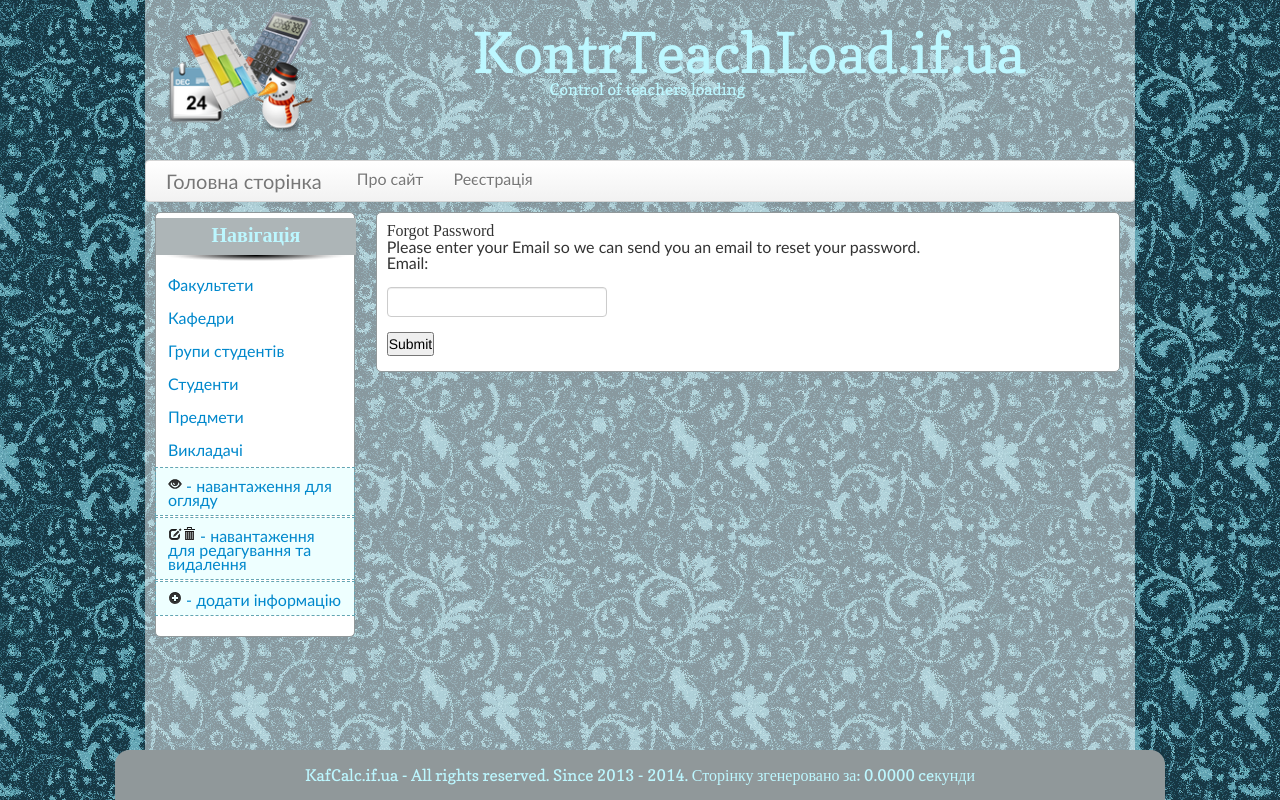
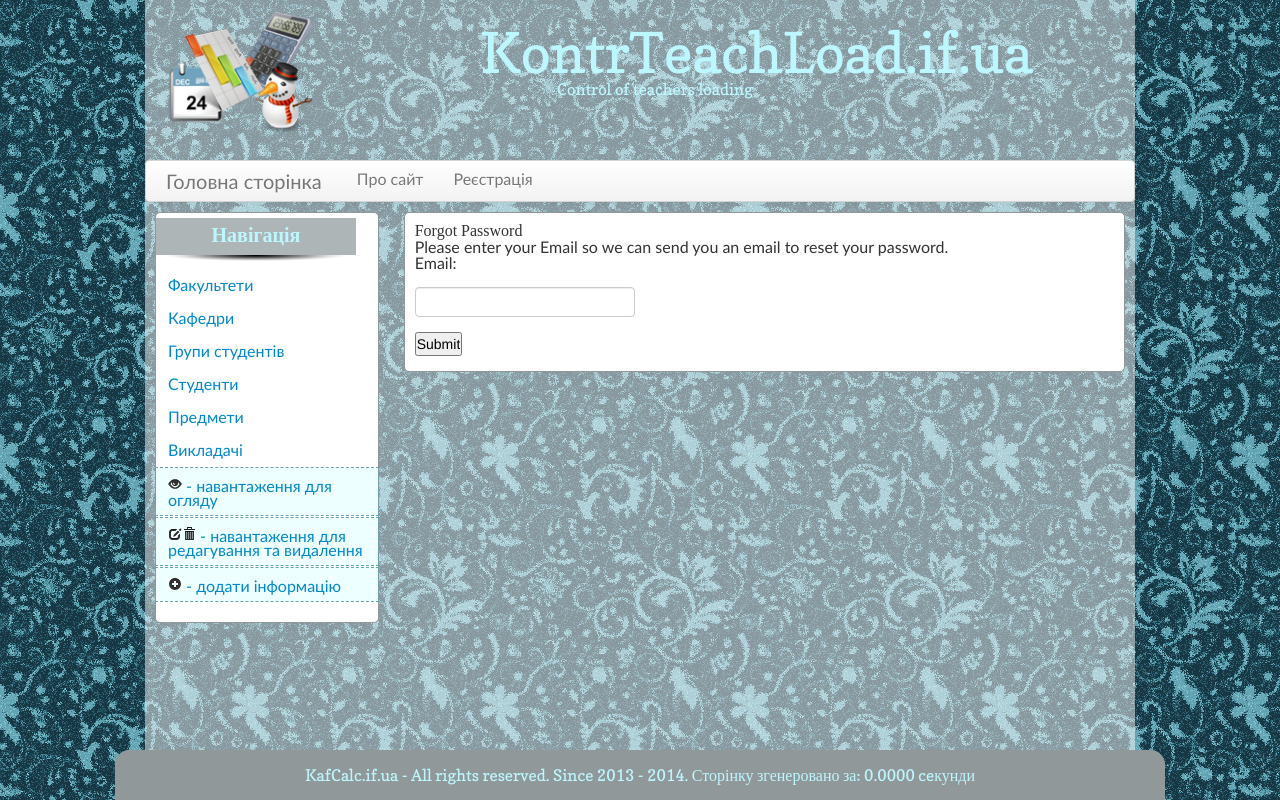
Before and after one commit to kluf/specialist, a CodeIgniter app: page /index.php/auth/forgot_password in a window 1280 px wide. Run offline with CodeIgniter, Linux system fonts and the light colour scheme; data that the repository does not hold is empty; some libraries are stand-ins or nearby versions.

Commit message:
style and some pages layouts changes.

```diff
--- a/www/application/views/main_view.php
+++ b/www/application/views/main_view.php
@@ -4,6 +4,8 @@
         <title><?=$title?></title>
         <meta http-equiv="Content-Type" content="text/html; charset=UTF-8">
         <link href="/css/mystyle.css" rel="stylesheet" media="screen">
+        <meta name="viewport" content="width=device-width, initial-scale=1.0">
+        <link href="assets/css/bootstrap-responsive.css" rel="stylesheet">
         <script src="http://ajax.googleapis.com/ajax/libs/jquery/1.9.1/jquery.min.js"></script>
         <script src="http://code.jquery.com/ui/1.10.3/jquery-ui.js"></script>
         <script src="/js/bootstrap.min.js"></script>
@@ -19,12 +21,10 @@
         <script src="/js/script.js"></script>
     </head>
     <body>
-
         <div id="containerMy">
             <!-- шапка сайту -->
         <?php $this->load->view('/parts/header');?>
         <?php $this->load->view('/parts/content');?>
-
         </div>
         <?php $this->load->view('/parts/footer');?>
     </body>
--- a/www/application/views/parts/content.php
+++ b/www/application/views/parts/content.php
@@ -1,7 +1,7 @@
 <div class="container-fluid">
     <div class="row-fluid">
         <!--Sidebar content-->
-        <div class="span2">
+        <div class="span3">
             <div class="left_menu_img"><p class="menu_site">Навігація</p></div>
             <ul id="accordion" class="menu nav nav-pills nav-stacked">
                 <li><a href="<?=base_url().'faculty_controller/';?>">Факультети</a></li>
@@ -41,8 +41,17 @@
         </div>
 
  <!--Body content-->
-        <div class="span10">
-            <?php $this->load->view($view, $content = 0); ?>
+        <div class="span9">
+            <div class="row-fluid">
+                <?php $this->load->view($view, $content = 0); ?>
+            </div>
+            <div class="row-fluid">
+                <?php
+                if (isset($pages)) {
+                    echo $pages;
+                }
+                ?>
+            </div>
         </div>
     </div>
 </div>
--- a/www/application/views/parts/footer.php
+++ b/www/application/views/parts/footer.php
@@ -1 +1 @@
-<div id="footer"><h5>KafCalc.if.ua - All rights reserved. Since 2013 - <?=date('Y');?>. Сторінку згенеровано за: <?php $this->benchmark->mark('end'); echo $this->benchmark->elapsed_time('start','end')." ceкунди";?></h5><b class="left_corner"></b><b class="right_corner"></b></div>
+<div id="footer" class="row-fluid"><h5>KafCalc.if.ua - All rights reserved. Since 2013 - <?=date('Y');?>. Сторінку згенеровано за: <?php $this->benchmark->mark('end'); echo $this->benchmark->elapsed_time('start','end')." ceкунди";?></h5><b class="left_corner"></b><b class="right_corner"></b></div>
--- a/www/application/views/parts/header.php
+++ b/www/application/views/parts/header.php
@@ -1,10 +1,10 @@
-<div id="header">
+<div id="header" class="row-fluid">
     <div id="logo"><a href="/"><img src="/img/summer_1.png" alt="Cafedra IFNTUNG"></a></div>
     <div id="logoTitle"><h1>KontrTeachLoad.if.ua</h1><h4>Control of teachers loading</h4></div>
 </div>
 <?php $this->benchmark->mark('start'); ?>
 <!-- Меню під шапкою -->
-<div id="centerMenu" class="navbar">
+<div id="centerMenu" class="navbar row-fluid">
     <div class="navbar-inner">
         <a class="brand" href="/">Головна сторінка</a>
         <ul class="nav">
--- a/www/css/mystyle.css
+++ b/www/css/mystyle.css
@@ -63,9 +63,6 @@ form.add_smth input,form.add_smth select{
 form.add_smth input[type='checkbox']{
     margin: -45px 10px 5px 280px;
 }
-.thumbnail.wide img{
-    float: right;
-}
 .forDelUpd{
     margin-top: 10px;
 }
@@ -104,9 +101,7 @@ label.getInfoByChange{
     height: 150px;
     padding:5px 0 5px 15px;
 }
-.thumbnail.wide{
-    width:95%;
-}
+
 #header div h1{
     font-family: CopseRegular;
     font-size:56px;
@@ -217,29 +212,21 @@ ul > li.for_dropdown{
 }
 /*bootstrap changing*/
 
-.row-fluid .span2{
-    width:200px;
+.row-fluid .span3{
     color:#369;
     border: 1px solid #90989A;
     border-radius: 5px;
     background:#fff;
 }
-.row-fluid .span10{
+.row-fluid .span9{
     padding:10px;
-    width:744px;
     border: 1px solid #90989A;
     border-radius: 5px;
     background:#fff;
 }
 .container-fluid{
    padding:10px;
-   margin-bottom: 50px;
-}
-.thumbnail{
-    width:205px;
-    float:left;
-    margin:10px 0 0 15px;
-    position: relative;
+   margin-bottom: 60px;
 }
 /*for changeing jquery widjet */
 
```
Also changed, not shown: www/application/views/faculty/faculty_view.php (+12 -9 lines), www/application/views/parts/main_page_view.php (+6 -2 lines), www/application/views/students/stud_view.php (+10 -9 lines), www/nbproject/private/private.xml (+2 -5 lines), www/js/jquery.bxslider.js.
